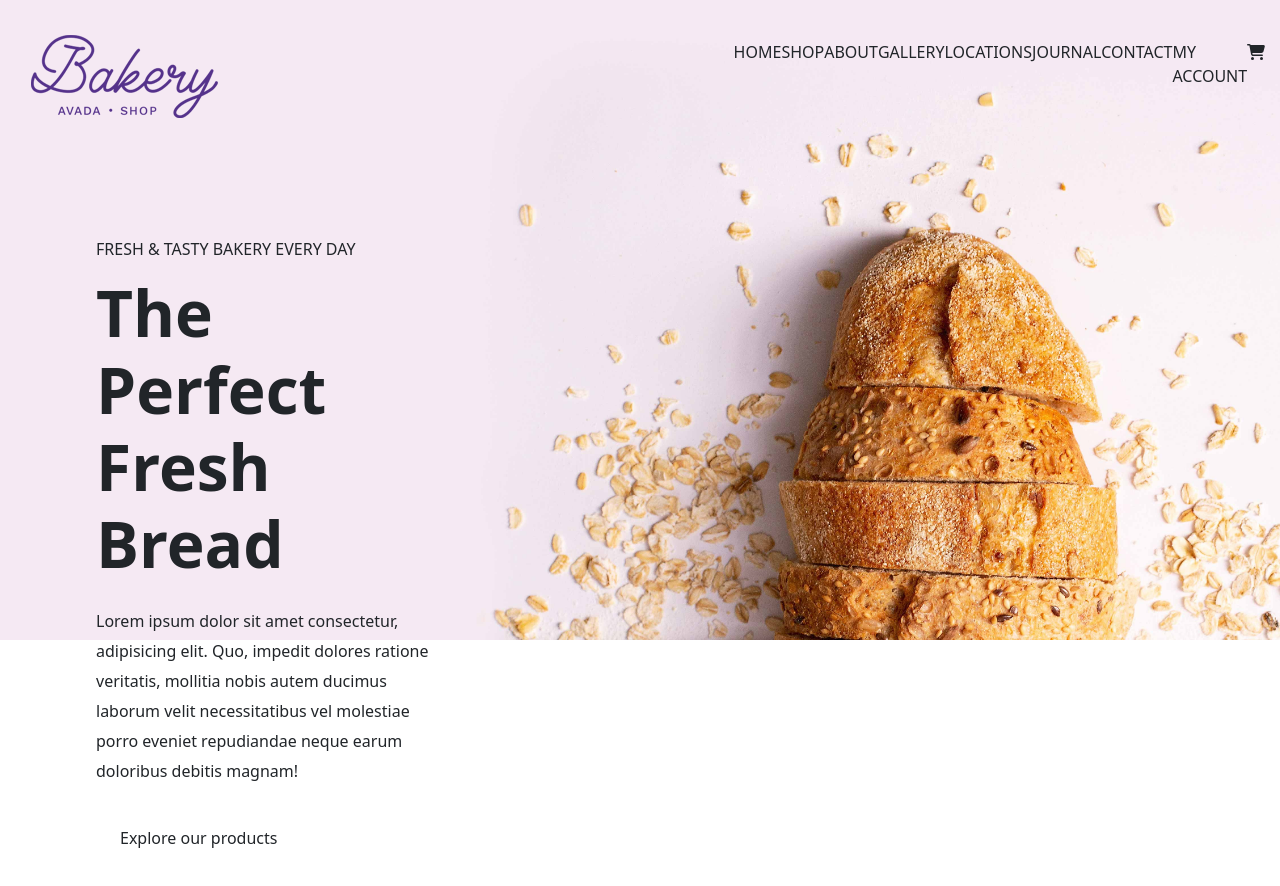
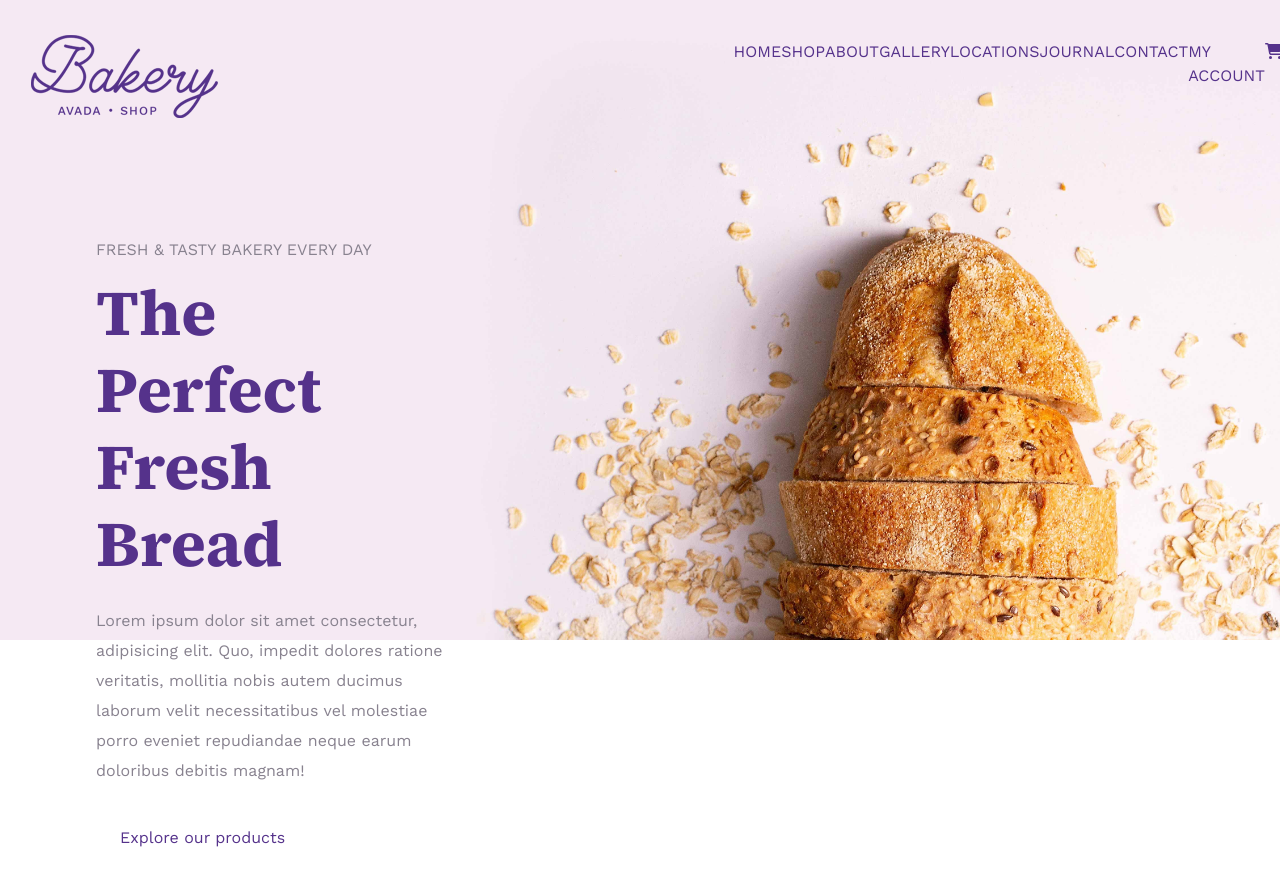
Before and after one commit to danielecarpentiero/proj-html-vuejs, a Vue app: page / in a window 1280 px wide. Shown: the top 886 px of the page. Built offline with nearby package versions, Linux system fonts and the light colour scheme.

Commit message:
feat: fonts

```diff
--- a/src/App.vue
+++ b/src/App.vue
@@ -18,4 +18,6 @@ export default {
 };
 </script>
 
-<style></style>
+<style>
+@import url("https://fonts.googleapis.com/css2?family=Source+Serif+4:ital,opsz,wght@0,8..60,400;0,8..60,700;1,8..60,400&family=Work+Sans:ital,wght@0,400;0,700;1,400&display=swap");
+</style>
--- a/src/components/Header.vue
+++ b/src/components/Header.vue
@@ -32,6 +32,7 @@ export default {
 
 <style scoped>
 header {
+  color: #88828f;
   height: 80vh;
   background-image: url("../assets/img/hero-header-bakery.jpg");
   background-size: cover;
@@ -44,8 +45,8 @@ header {
     text-transform: uppercase;
   }
   h1 {
-    font-weight: 700;
     font-size: 4rem;
+    color: #55328b;
   }
   p {
     line-height: 30px;
@@ -59,6 +60,7 @@ button {
   font: inherit;
   cursor: pointer;
   outline: inherit;
+  color: #55328b;
   &:hover {
     background-color: #55328b;
     color: white;
--- a/src/components/HeaderNav.vue
+++ b/src/components/HeaderNav.vue
@@ -62,6 +62,7 @@ export default {
   ul {
     width: 100%;
     li {
+      color: #55328b;
       list-style-type: none;
       text-transform: uppercase;
       &:hover {
--- a/src/style.css
+++ b/src/style.css
@@ -0,0 +1,11 @@
+body {
+  font-family: "Work Sans", sans-serif;
+}
+
+h1,
+h2,
+h3,
+h4 {
+  font-family: "Source Serif 4", serif;
+  font-weight: 700;
+}
```
Also changed, not shown: 1 other file (tests, documents, lock files or other folders).
